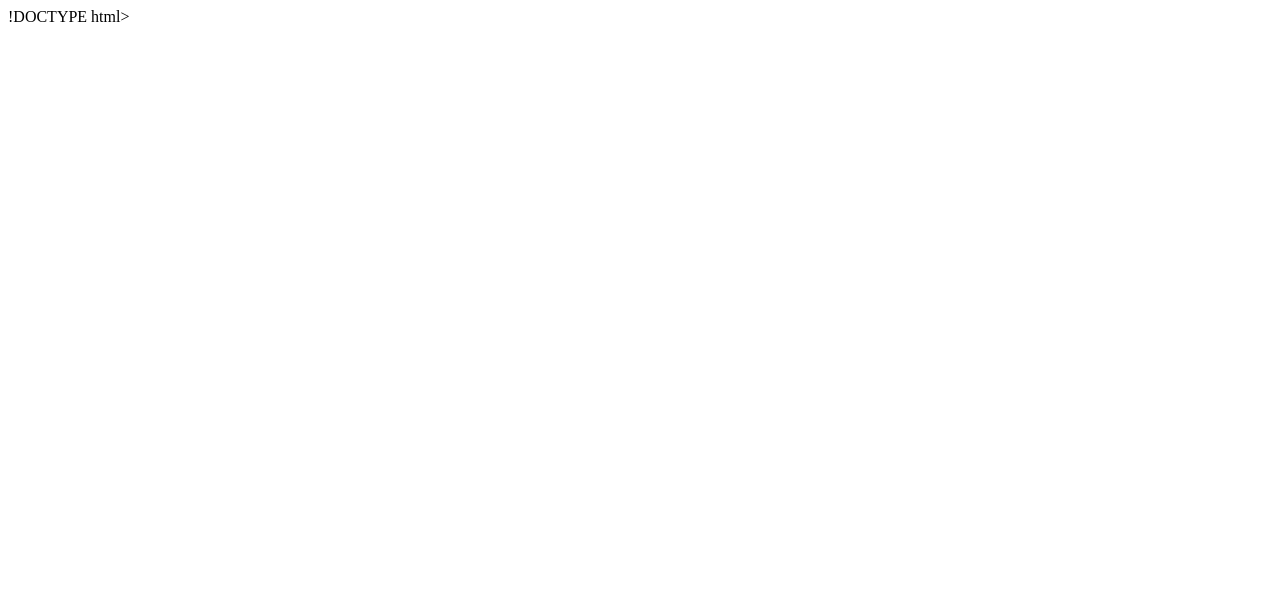
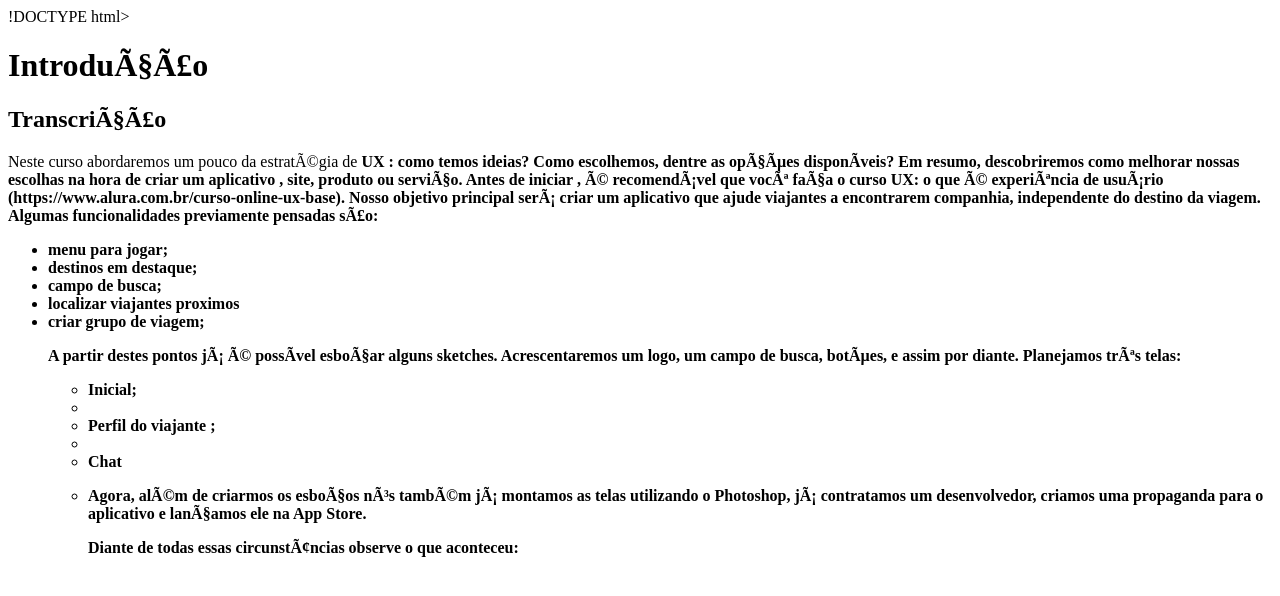
Before and after one commit to menenedes/2a, a plain HTML site: page index.html in a window 1280 px wide. Drawn offline with Linux system fonts and the light colour scheme.

Commit message:
Update index.html

```diff
--- a/index.html
+++ b/index.html
@@ -1,6 +1,39 @@
 !DOCTYPE html>
 <html>
 <head>
+  <h1>Introdução</h1>
+
+  <h2>Transcrição</h2>
+
+  <p>Neste curso abordaremos um pouco da estratégia de <b> UX <b/>: como temos <b> ideias? <b/>
+Como escolhemos, dentre as opções disponíveis? Em resumo, descobriremos
+como <b> melhorar <b/> nossas <b> escolhas na <b/> hora de <b> criar um aplicativo <b/>, site, produto ou
+serviço. Antes de <b> iniciar <b/>, é recomendável que você faça o curso <b> UX: <b/> o que é
+experiência de usuário (https://www.alura.com.br/curso-online-ux-base).
+Nosso <b> objetivo <b/> principal será criar um <b> aplicativo que ajude <b/> viajantes a
+encontrarem companhia, independente do destino da viagem. <b> Algumas funcionalidades <b/> previamente pensadas são:<p/>
+  <ul>
+    <li> <b>menu <b/> para jogar; </li>
+    <li> <b>destinos<b/> em destaque; </li>
+    <li> <b>campo de <b/> busca; </li>
+    <li>localizar <b> viajantes <b/> proximos </li>
+    <li>criar grupo de viagem; </li>
+<p>A partir destes pontos já é possível esboçar alguns sketches. Acrescentaremos
+um logo, um campo de busca, botões, e assim por diante. Planejamos três
+telas:<p/>
+   <ul>
+     <li> <b>Inicial; <b/> <li>
+     <li>Perfil do <b>viajante <b/>; <li>
+     <li> Chat <li>
+<p>Agora, além de criarmos os esboços nós também já montamos as telas
+utilizando o Photoshop, já contratamos um desenvolvedor, criamos uma
+propaganda para o aplicativo e lançamos ele na App Store.<p/>
+
+<p>Diante de todas essas circunstâncias observe o que aconteceu:<p/>
+
+
+
+
 <meta charset="UTF-8"/>
 <title>Document</title>
 </head>
```
